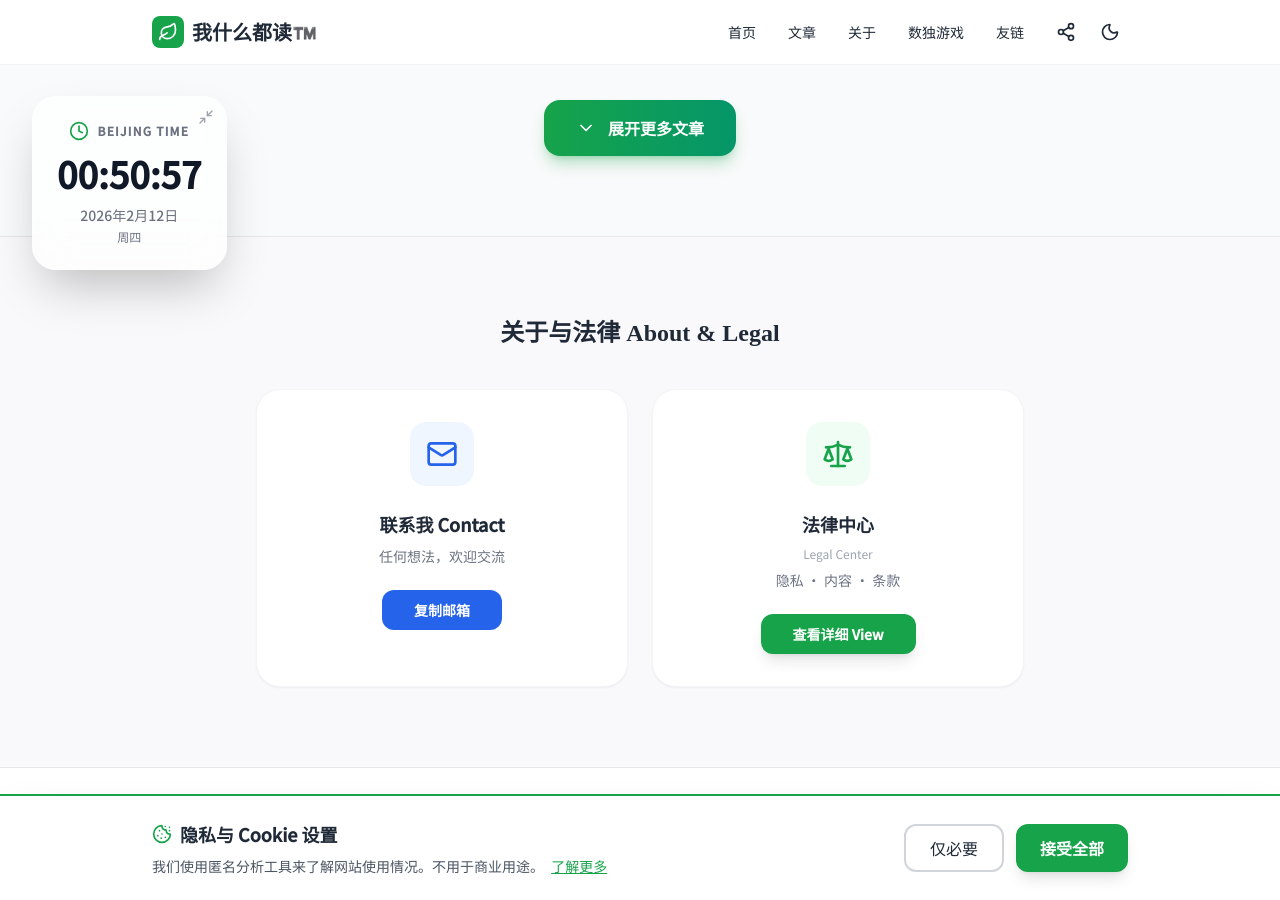
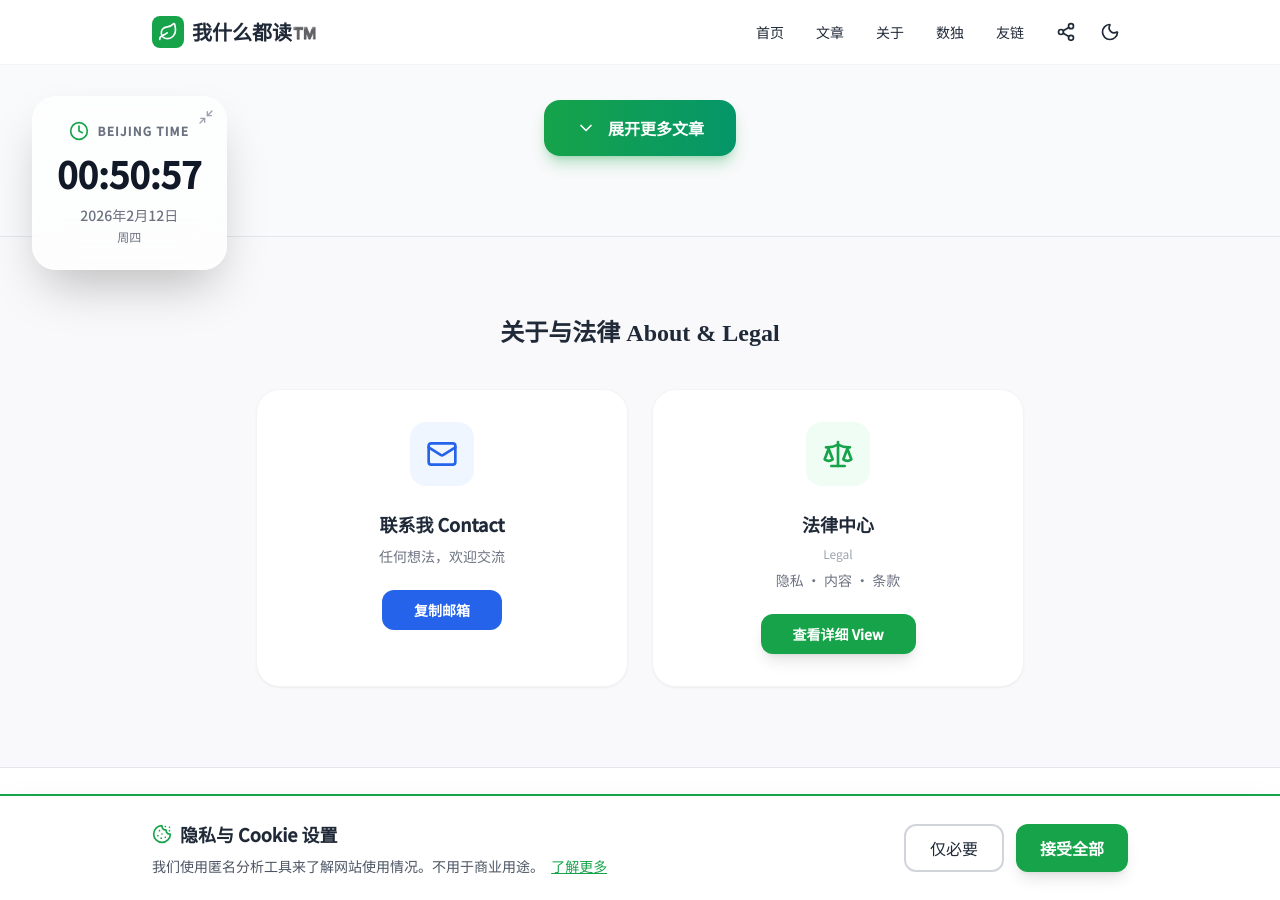
Before and after one commit to whydoIneedaname-cyber/whydoIneedaname-cyber.github.io, a Jekyll site: the page built from index.html, in a window 1280 px wide and 900 px high, scrolled down 1509 px. Built offline with Jekyll 4.4.1, drawn with Linux system fonts in a browser that asks for light colours; nearby versions of some CDN libraries.

Commit message:
Update index.html

```diff
--- a/index.html
+++ b/index.html
@@ -432,7 +432,7 @@
                     <a href="/" class="hover:text-green-600 transition-colors">首页</a>
                     <a href="#posts" class="hover:text-green-600 transition-colors">文章</a>
                     <a href="#about" class="hover:text-green-600 transition-colors">关于</a>
-                    <a href="/sudoku.html">数独游戏</a>
+                    <a href="/sudoku.html"class="hover:text-green-600 transition-colors">数独</a>
                     <a href="/friends/" class="hover:text-green-600 transition-colors">友链</a>
                 </div>
                 <button onclick="showShareMenu()" class="p-2 rounded-xl hover:bg-gray-100 dark:hover:bg-gray-800 transition-colors">
@@ -458,6 +458,7 @@
             <a href="/" class="mobile-link text-3xl font-bold hover:text-green-600 transition-colors">首页</a>
             <a href="#posts" class="mobile-link text-3xl font-bold hover:text-green-600 transition-colors">文章</a>
             <a href="#about" class="mobile-link text-3xl font-bold hover:text-green-600 transition-colors">关于</a>
+            <a href="/sudoku.html" class="mobile-link text-3xl font-bold hover:text-green-600 transition-colors">数独</a>
             <a href="/friends/" class="mobile-link text-3xl font-bold hover:text-green-600 transition-colors">友链</a>
         </nav>
     </div>
@@ -537,7 +538,7 @@
                         <i data-lucide="scale" class="w-6 h-6 md:w-8 md:h-8"></i>
                     </div>
                     <h3 class="font-bold text-base md:text-lg mb-2">法律中心</h3>
-                    <h4 class="text-xs text-gray-400 mb-2">Legal Center</h4>
+                    <h4 class="text-xs text-gray-400 mb-2">Legal</h4>
                     <p class="text-xs md:text-sm text-gray-500 dark:text-gray-400 mb-4 md:mb-6">隐私 · 内容 · 条款</p>
                     <button onclick="showLegalHub('privacy')" class="px-6 md:px-8 py-2 md:py-2.5 bg-green-600 hover:bg-green-700 text-white text-xs md:text-sm font-bold rounded-xl transition-all shadow-lg">
                         查看详细 View
```
